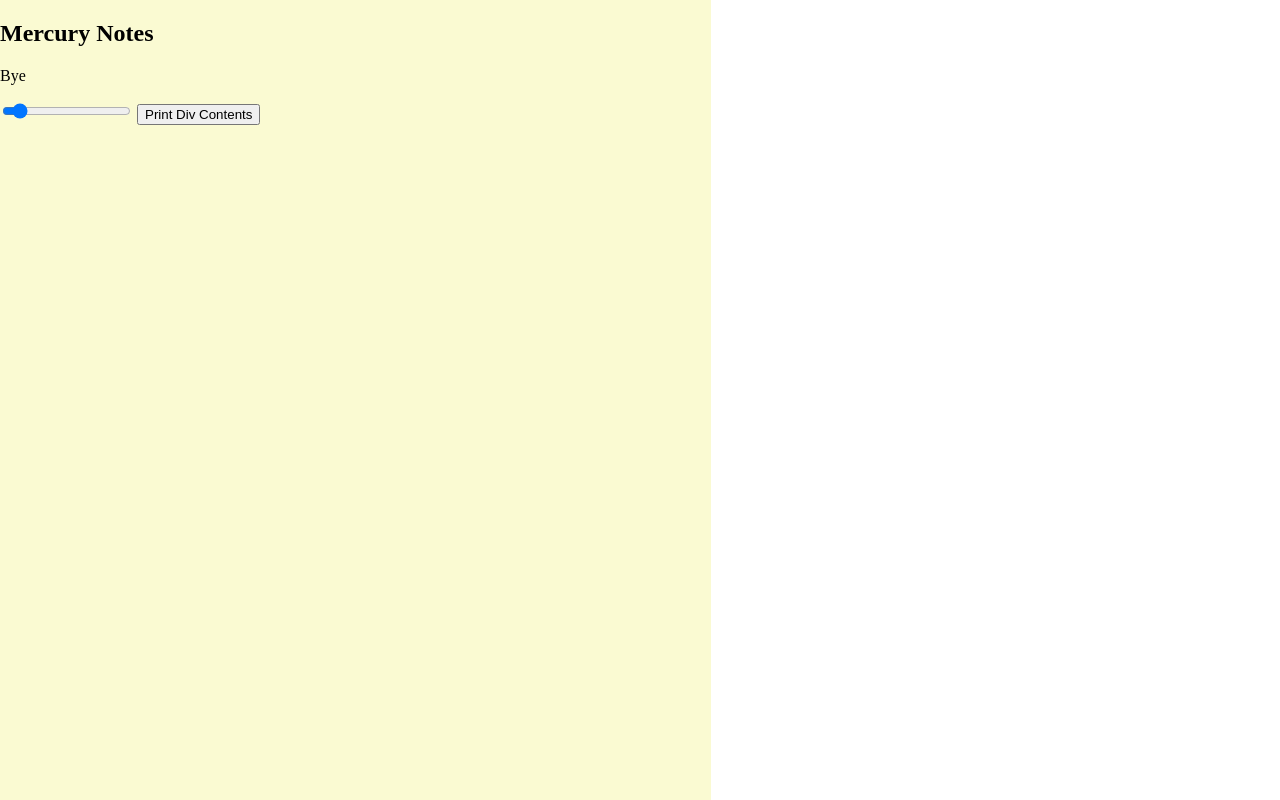
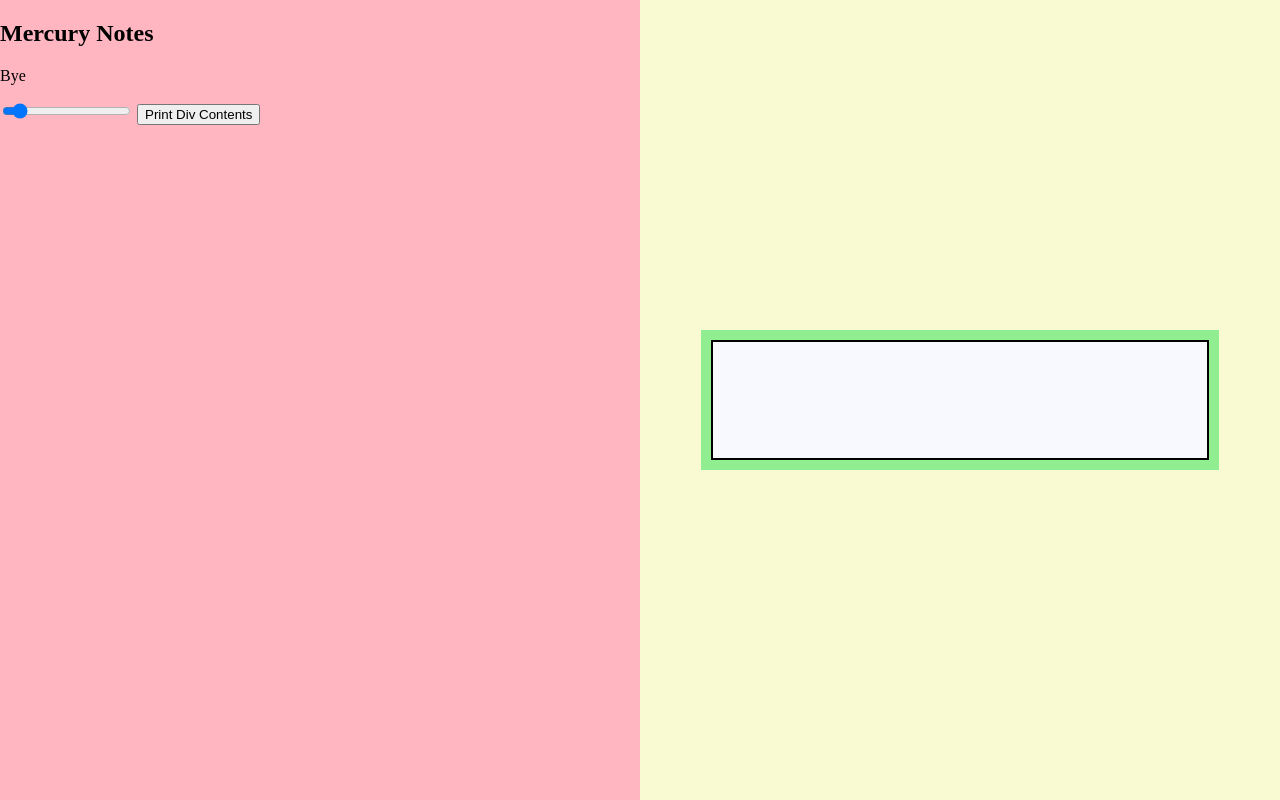
Before and after one commit to margaritageleta/mercury, a Flask app: page / in a window 1280 px wide. Run offline with Flask 2, Linux system fonts and the light colour scheme; some libraries are stand-ins or nearby versions.

Commit message:
css to scroll

```diff
--- a/static/css/style.css
+++ b/static/css/style.css
@@ -6,19 +6,96 @@ html, body {
 body {
     width: 100%;
     height: 100vh;
-    display: grid;
+    /*display: grid;
     grid-template-columns: 1.25fr 1fr;
-    grid-template-rows: 1fr;
+    grid-template-rows: 1fr;*/
 }
 
-body > main:first-child {
-    width: 100%;
-    height: 100%;
+main > div:first-child {
+    width: 50%;
+    height: 100vh;
+    background-color: lightpink;
+    position: absolute;
+    left: 0;
+    z-index: 100;
+    left: 0;
+}
+
+main > div:last-child {
+    width: 50%;
+    height: 100vh;
+    background-color: lightgoldenrodyellow;
+    position: absolute;
+    right: 0;
+
+    overflow: scroll;/*
+    white-space: nowrap;*/
+    display: flex;
+    justify-content: safe center;
+    align-items: safe center;
+    margin: auto;
+}
+
+.pages-wrapper {
+    background-color: lightgreen;
+    padding: 10px;
+    display: flex;
+    flex-direction: column;
+    justify-content: flex-start;
+    align-items: flex-start;
+    position: absolute;
+    width: max-content;
+    height: max-content;
+    overflow: scroll;
+    white-space: nowrap;
+    margin: auto;
+}
+
+.pages-wrapper  p {
+    width: 22cm;
     background-color: lightpink;
 }
 
-body > main:last-child {
-    width: 100%;
-    height: 100%;
-    background-color: lightgoldenrodyellow;
+/*https://css-tricks.com/almanac/properties/s/scroll-margin/*/
+#pages {
+    width: 12cm;
+    height: 2cm;
+    background-color: ghostwhite;
+    border: solid black 2px;
+    padding: 20px;
 }
+
+.effect2
+{
+  position: relative;
+}
+.effect2:before, .effect2:after
+{
+  z-index: -1;
+  position: absolute;
+  content: "";
+  bottom: 15px;
+  left: 10px;
+  width: 50%;
+  top: 80%;
+  max-width:300px;
+  background: #777;
+  -webkit-box-shadow: 0 15px 10px #777;
+  -moz-box-shadow: 0 15px 10px #777;
+  box-shadow: 0 15px 10px #777;
+  -webkit-transform: rotate(-3deg);
+  -moz-transform: rotate(-3deg);
+  -o-transform: rotate(-3deg);
+  -ms-transform: rotate(-3deg);
+  transform: rotate(-3deg);
+}
+.effect2:after
+{
+  -webkit-transform: rotate(3deg);
+  -moz-transform: rotate(3deg);
+  -o-transform: rotate(3deg);
+  -ms-transform: rotate(3deg);
+  transform: rotate(3deg);
+  right: 10px;
+  left: auto;
+}
```
